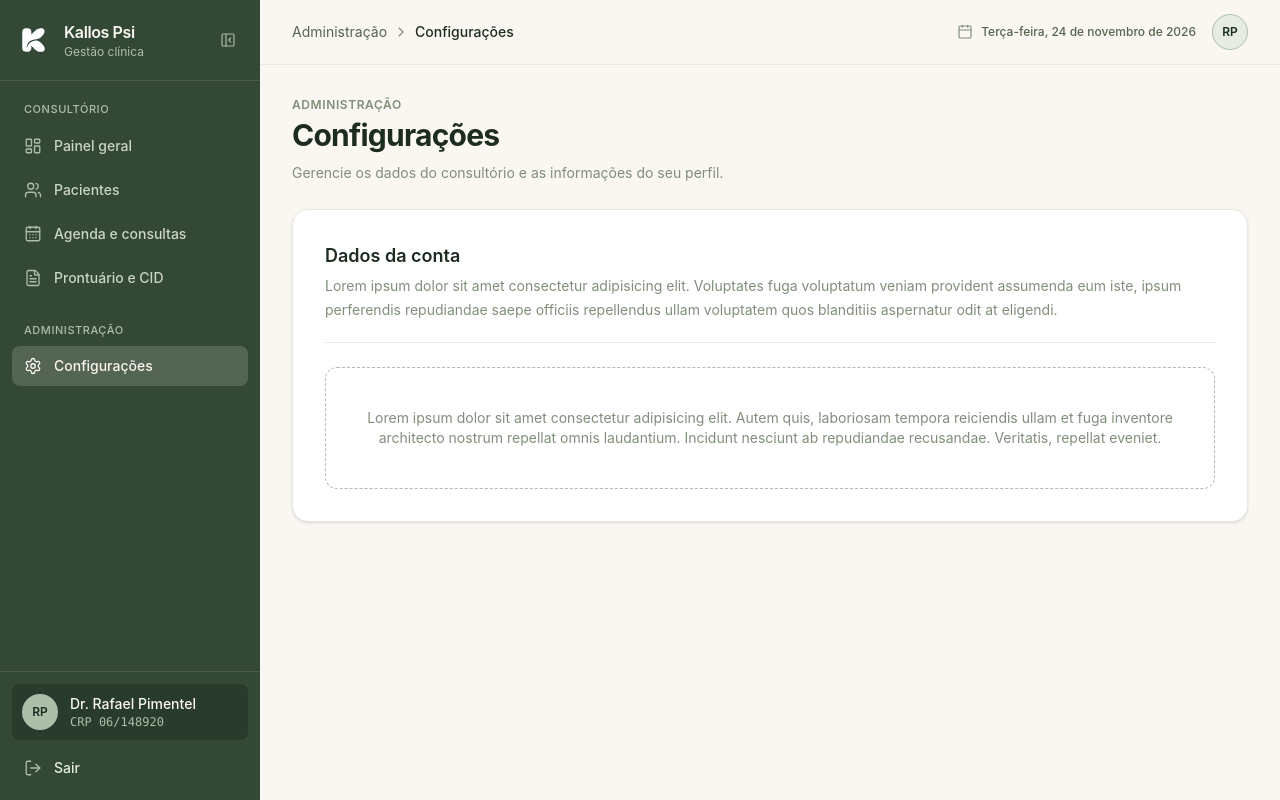
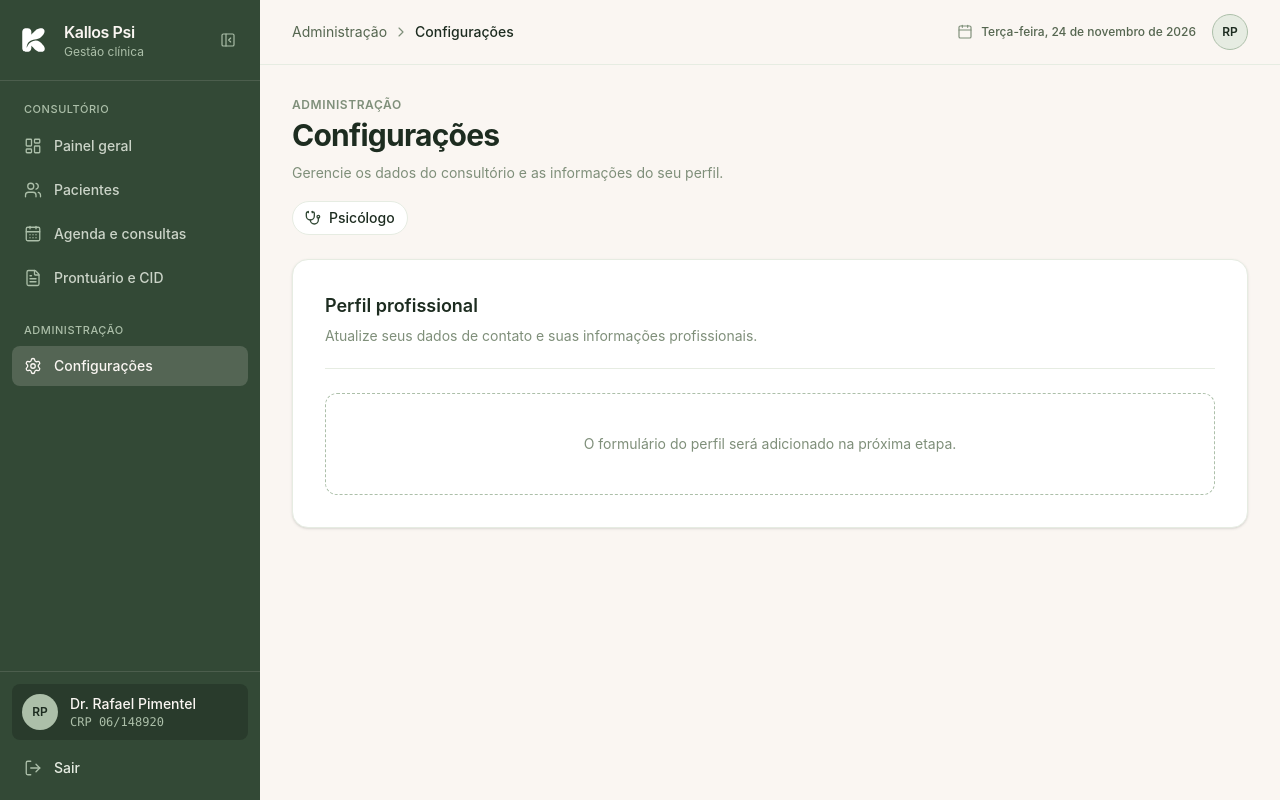
Before and after one commit to Richdssz/Kallos-frontend, a Next.js app: page /configuracoes in a window 1280 px wide. Built offline with nearby package versions, Linux system fonts and the light colour scheme.

Commit message:
feat: identifica perfil nas configurações

```diff
--- a/src/app/configuracoes/page.tsx
+++ b/src/app/configuracoes/page.tsx
@@ -1,4 +1,13 @@
+"use client";
+
+import { ShieldCheck, Stethoscope } from "lucide-react";
+import { useAuthStore } from "@/store/painel/authStore";
+
 export default function ConfiguracoesPage() {
+  const perfil = useAuthStore((state) => state.perfil);
+  const administrador = perfil === "administrador";
+  const IconePerfil = administrador ? ShieldCheck : Stethoscope;
+
   return (
     <main className="mx-auto w-full max-w-[1280px] px-4 py-6 sm:px-6 sm:py-8 lg:px-8">
       <header className="mb-6">
@@ -11,6 +20,17 @@ export default function ConfiguracoesPage() {
         <p className="mt-2 max-w-2xl text-sm leading-6 text-verde-acinzentado">
           Gerencie os dados do consultório e as informações do seu perfil.
         </p>
+
+        <div
+          className="mt-4 inline-flex w-fit items-center gap-2 rounded-full border border-salvia-claro bg-white px-3 py-1.5 text-sm font-medium text-verde-profundo"
+          aria-label={`Perfil atual: ${administrador ? "Administrador" : "Psicólogo"}`}
+        >
+          <IconePerfil
+            className="h-4 w-4 text-verde-kallos"
+            aria-hidden="true"
+          />
+          {administrador ? "Administrador" : "Psicólogo"}
+        </div>
       </header>
 
       <section
@@ -22,16 +42,20 @@ export default function ConfiguracoesPage() {
             id="dados-configuracoes"
             className="text-lg font-semibold text-verde-profundo"
           >
-            Dados da conta
+            {administrador ? "Dados do consultório" : "Perfil profissional"}
           </h2>
           <p className="mt-1 text-sm leading-6 text-verde-acinzentado">
-           Lorem ipsum dolor sit amet consectetur adipisicing elit. Voluptates fuga voluptatum veniam provident assumenda eum iste, ipsum perferendis repudiandae saepe officiis repellendus ullam voluptatem quos blanditiis aspernatur odit at eligendi.
+            {administrador
+              ? "Atualize as informações e a identidade visual do consultório."
+              : "Atualize seus dados de contato e suas informações profissionais."}
           </p>
         </div>
 
         <div className="mt-6 rounded-xl border border-dashed border-verde-salvia px-4 py-10 text-center">
           <p className="text-sm text-verde-acinzentado">
-            Lorem ipsum dolor sit amet consectetur adipisicing elit. Autem quis, laboriosam tempora reiciendis ullam et fuga inventore architecto nostrum repellat omnis laudantium. Incidunt nesciunt ab repudiandae recusandae. Veritatis, repellat eveniet.
+            {administrador
+              ? "O formulário do consultório será adicionado na próxima etapa."
+              : "O formulário do perfil será adicionado na próxima etapa."}
           </p>
         </div>
       </section>
```
